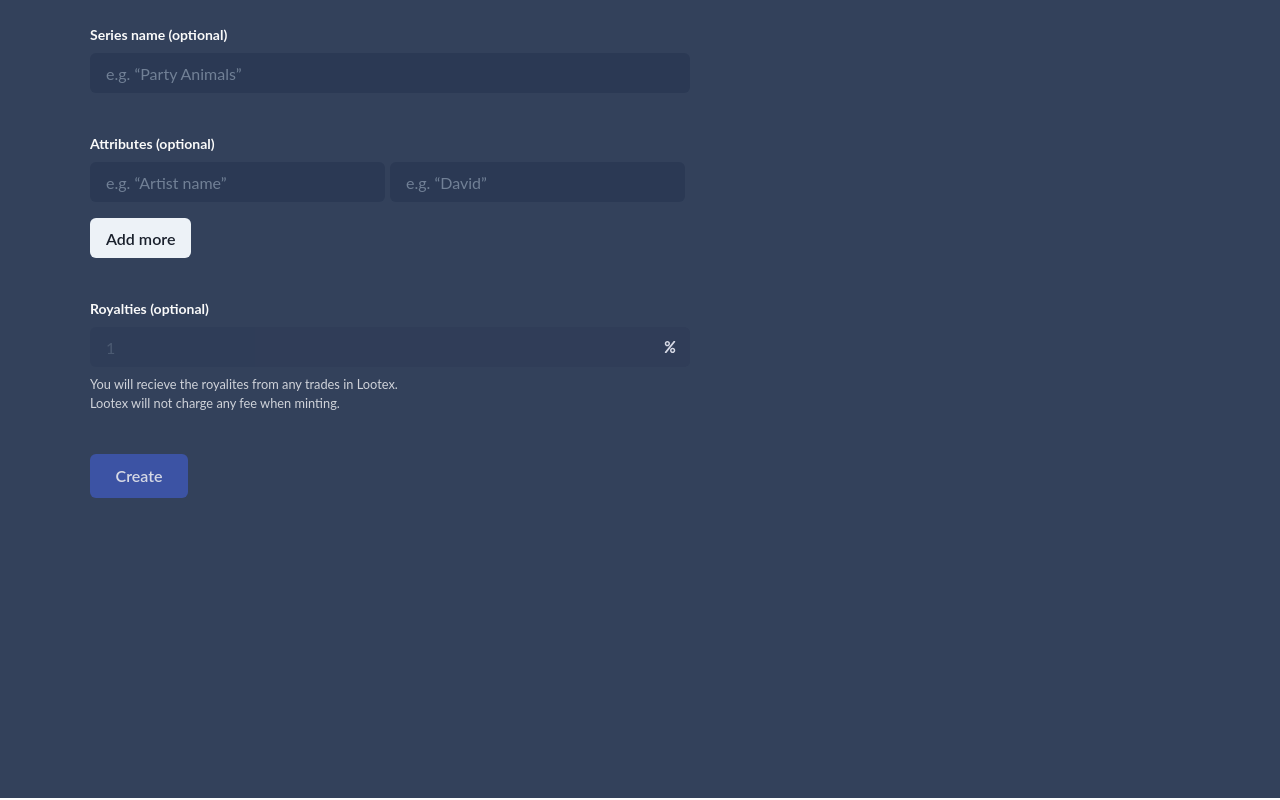
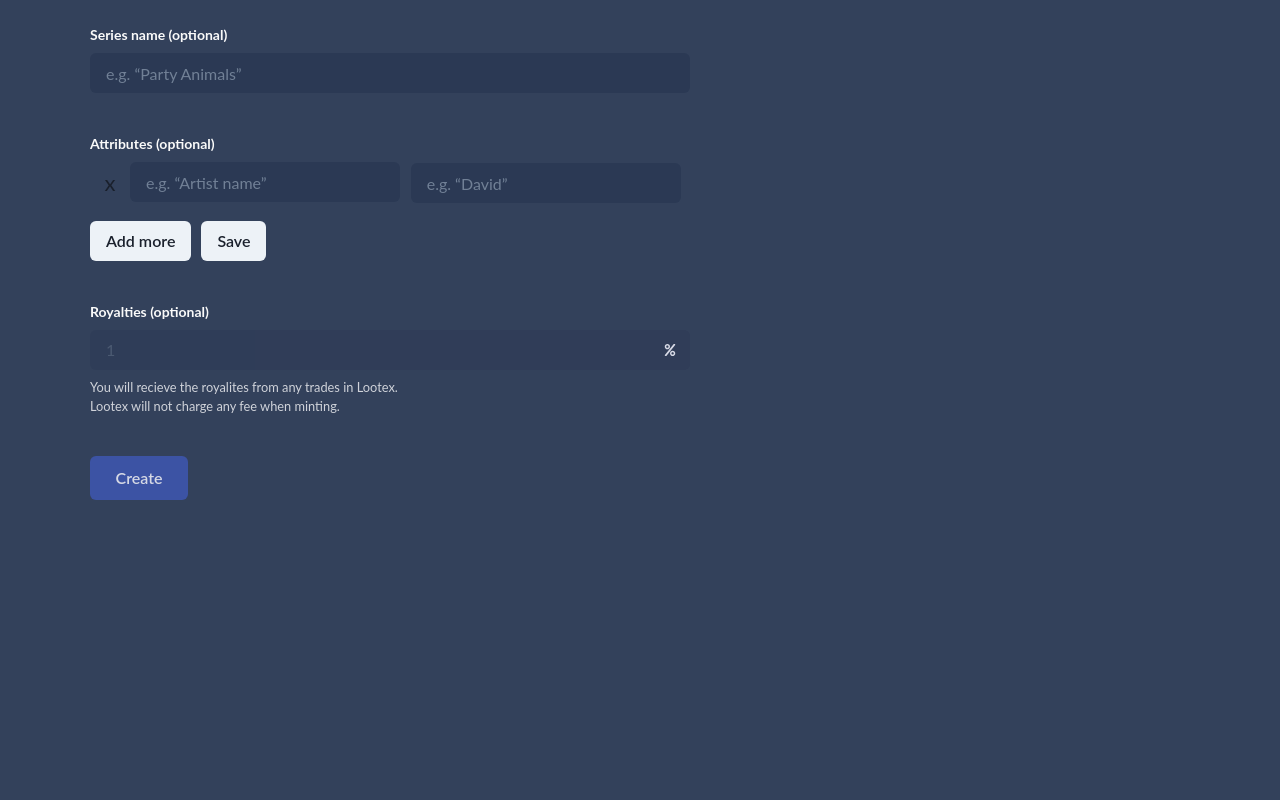
Before and after one commit to ellenchialin/nft-creator, a React (Create React App) app: page / in a window 1280 px wide. Shown: the part 914-1714 px from the top of the page. Built offline with nearby package versions, Linux system fonts and the light colour scheme.

Commit message:
Add and delete attribute

```diff
--- /dev/null
+++ b/src/components/form/Attribute.js
@@ -0,0 +1,65 @@
+import { useState } from 'react';
+// prettier-ignore
+import { Tr, Td, Input, Button } from '@chakra-ui/react';
+
+const Attribute = ({ id, handleDelete }) => {
+  const [typeInput, setTypeInput] = useState('');
+  const [valueInput, setValueInput] = useState('');
+  const [singleAttribute, setSingleAttribute] = useState({});
+
+  const handleChange = e => {
+    const { name, value } = e.target;
+
+    if (name === 'type') {
+      setTypeInput(value.trim());
+    }
+    if (name === 'value') {
+      setValueInput(value.trim());
+    }
+
+    if (typeInput !== '' && valueInput !== '') {
+      console.log('typeInput: ', typeInput);
+      setSingleAttribute({ [typeInput]: valueInput });
+    }
+  };
+
+  console.log('id: ', id);
+
+  return (
+    <Tr>
+      <Td p="0">
+        <Button variant="unstyled" onClick={handleDelete}>
+          X
+        </Button>
+        <Input
+          type="text"
+          placeholder="e.g. “Artist name”"
+          name="type"
+          w="270px"
+          backgroundColor="#2B3954"
+          color="white"
+          border="none"
+          py="14px"
+          px="16px"
+          onChange={handleChange}
+        />
+      </Td>
+      <Td p="0">
+        <Input
+          type="text"
+          placeholder="e.g. “David”"
+          name="value"
+          w="270px"
+          backgroundColor="#2B3954"
+          color="white"
+          border="none"
+          py="14px"
+          px="16px"
+          onChange={handleChange}
+        />
+      </Td>
+    </Tr>
+  );
+};
+
+export default Attribute;
--- /dev/null
+++ b/src/components/form/AttributeGroup.js
@@ -0,0 +1,57 @@
+import { useState, useRef } from 'react';
+// prettier-ignore
+import { FormControl, FormLabel, Table, Tbody, TableContainer, Button, Flex } from '@chakra-ui/react';
+
+import Attribute from './Attribute';
+
+const AttributeGroup = ({ label, attributes, setAttributes }) => {
+  const tableRef = useRef();
+
+  const handleDelete = deletedId => {
+    if (attributes.length === 1) {
+      setAttributes([{ id: 1 }]);
+    } else {
+      const updatedAttributes = attributes.filter(att => att.id !== deletedId);
+      setAttributes(updatedAttributes);
+    }
+  };
+
+  const handleAddMore = () => {
+    const nextId = attributes.length + 1;
+    setAttributes(prev => [...prev, { id: nextId }]);
+  };
+
+  const handleSave = () => {
+    console.log('click save');
+  };
+
+  console.log('Table Ref: ', tableRef.current);
+
+  return (
+    <FormControl>
+      <FormLabel as="legend" fontSize="14px" fontWeight="bold" color="#FAFAFA">
+        {label}
+      </FormLabel>
+      <TableContainer mb="4">
+        <Table variant="unstyled" ref={tableRef}>
+          <Tbody>
+            {attributes.map(att => (
+              <Attribute
+                key={att.id}
+                id={att.id}
+                setAttributes={setAttributes}
+                handleDelete={() => handleDelete(att.id)}
+              />
+            ))}
+          </Tbody>
+        </Table>
+      </TableContainer>
+      <Flex gap="10px">
+        <Button onClick={handleAddMore}>Add more</Button>
+        <Button onClick={handleSave}>Save</Button>
+      </Flex>
+    </FormControl>
+  );
+};
+
+export default AttributeGroup;
--- a/src/components/form/Attributes.js
+++ /dev/null
@@ -1,56 +0,0 @@
-import {
-  FormControl,
-  FormLabel,
-  Table,
-  Tbody,
-  Tr,
-  Td,
-  Input,
-  TableContainer,
-  Button,
-} from '@chakra-ui/react';
-
-const Attributes = ({ label }) => {
-  return (
-    <FormControl>
-      <FormLabel as="legend" fontSize="14px" fontWeight="bold" color="#FAFAFA">
-        {label}
-      </FormLabel>
-      <TableContainer mb="4">
-        <Table variant="unstyled">
-          <Tbody>
-            <Tr>
-              <Td p="0">
-                <Input
-                  type="text"
-                  placeholder="e.g. “Artist name”"
-                  w="295px"
-                  backgroundColor="#2B3954"
-                  color="white"
-                  border="none"
-                  py="14px"
-                  px="16px"
-                />
-              </Td>
-              <Td p="0">
-                <Input
-                  type="text"
-                  placeholder="e.g. “David”"
-                  w="295px"
-                  backgroundColor="#2B3954"
-                  color="white"
-                  border="none"
-                  py="14px"
-                  px="16px"
-                />
-              </Td>
-            </Tr>
-          </Tbody>
-        </Table>
-      </TableContainer>
-      <Button>Add more</Button>
-    </FormControl>
-  );
-};
-
-export default Attributes;
--- a/src/components/form/Form.js
+++ b/src/components/form/Form.js
@@ -7,7 +7,7 @@ import { ethers } from 'ethers';
 import ChainOptions from './ChainOptions';
 import FileUpload from './FileUpload';
 import FormInput from './FormInput';
-import Attributes from './Attributes';
+import AttributeGroup from './AttributeGroup';
 import Royalties from './Royalties';
 import Preview from './Preview';
 import NFTcreator from '../../utils/NFTcreator.json';
@@ -22,7 +22,7 @@ const Form = ({ currentAccount, currentChainId }) => {
   const [name, setName] = useState('');
   const [description, setDescription] = useState('');
   const [seriesName, setSeriesName] = useState('');
-  const [attributes, setAttributes] = useState([]);
+  const [attributes, setAttributes] = useState([{ id: 1 }]);
   const [isLoading, setIsLoading] = useState(false);
 
   const sendFileToIPFS = async () => {
@@ -61,8 +61,8 @@ const Form = ({ currentAccount, currentChainId }) => {
   const sendJSONtoIPFS = async ipfsHash => {
     try {
       const jsonData = JSON.stringify({
-        name: name,
-        description: description,
+        name: name.trim(),
+        description: description.trim(),
         image: ipfsHash,
       });
 
@@ -188,7 +188,11 @@ const Form = ({ currentAccount, currentChainId }) => {
           value={seriesName}
           setValue={setSeriesName}
         />
-        <Attributes label="Attributes (optional)" />
+        <AttributeGroup
+          label="Attributes (optional)"
+          attributes={attributes}
+          setAttributes={setAttributes}
+        />
         <Royalties label="Royalties (optional)" />
         <Button
           w="98px"
```
